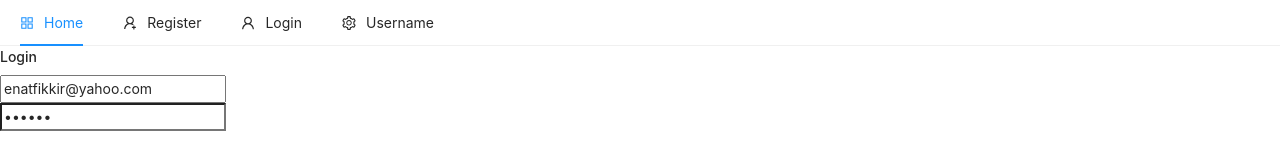
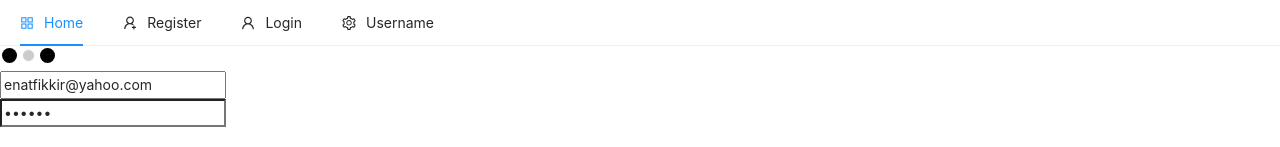
Before and after one commit to Abdi-github/fullstack-ecommerce, a React (Create React App) app in the folder frontend/: page /login in a window 1280 px wide. Both pictures are taken after a click on the button "Login with Email/Password". Shown: the top 147 px of the page. Built offline with nearby package versions, Linux system fonts and the light colour scheme; no server answers.

Commit message:
loading component set up by react-spinners

```diff
--- a/frontend/package.json
+++ b/frontend/package.json
@@ -8,6 +8,7 @@
     "@testing-library/react": "^11.2.2",
     "@testing-library/user-event": "^12.5.0",
     "antd": "^4.9.1",
+    "bootstrap": "^4.5.3",
     "dotenv": "^8.2.0",
     "firebase": "^8.1.2",
     "react": "^17.0.1",
@@ -15,6 +16,7 @@
     "react-redux": "^7.2.2",
     "react-router-dom": "^5.2.0",
     "react-scripts": "4.0.1",
+    "react-spinners": "^0.9.0",
     "react-toastify": "^6.1.0",
     "redux": "^4.0.5",
     "redux-devtools-extension": "^2.13.8",
--- a/frontend/public/index.html
+++ b/frontend/public/index.html
@@ -30,6 +30,7 @@
       integrity="sha384-wXznGJNEXNG1NFsbm0ugrLFMQPWswR3lds2VeinahP8N0zJw9VWSopbjv2x7WCvX"
       crossorigin="anonymous"
     />
+
     <title>React App</title>
   </head>
   <body>
--- /dev/null
+++ b/frontend/src/components/Loading.js
@@ -0,0 +1,14 @@
+import React from "react";
+import { BarLoader, BeatLoader, BounceLoader } from "react-spinners";
+
+const Loading = () => {
+  // return <BounceLoader />;
+  // return <BarLoader />;
+  return (
+    <div className="d-flex justify-content-center">
+      <BeatLoader />
+    </div>
+  );
+};
+
+export default Loading;
--- a/frontend/src/pages/auth/LoginPage.js
+++ b/frontend/src/pages/auth/LoginPage.js
@@ -5,6 +5,9 @@ import { toast } from "react-toastify";
 import { Button } from "antd";
 import { MailOutlined } from "@ant-design/icons";
 import { useDispatch } from "react-redux";
+import LoadingSpinner from "../../components/Loading";
+import * as ReactBootstrap from "react-bootstrap";
+import Loading from "../../components/Loading";
 
 const LoginPage = ({ history }) => {
   const [email, setEmail] = useState("enatfikkir@yahoo.com");
@@ -46,7 +49,7 @@ const LoginPage = ({ history }) => {
     <div className="container p-5">
       <div className="row">
         <div className="col-md-6 offset-md-3">
-          <h4>Login</h4>
+          {loading ? <Loading /> : <h4>Login</h4>}
           <form onSubmit={handleSubmit}>
             <div className="form-group">
               <input
```
Also changed, not shown: 2 other files (tests, documents, lock files or other folders).
